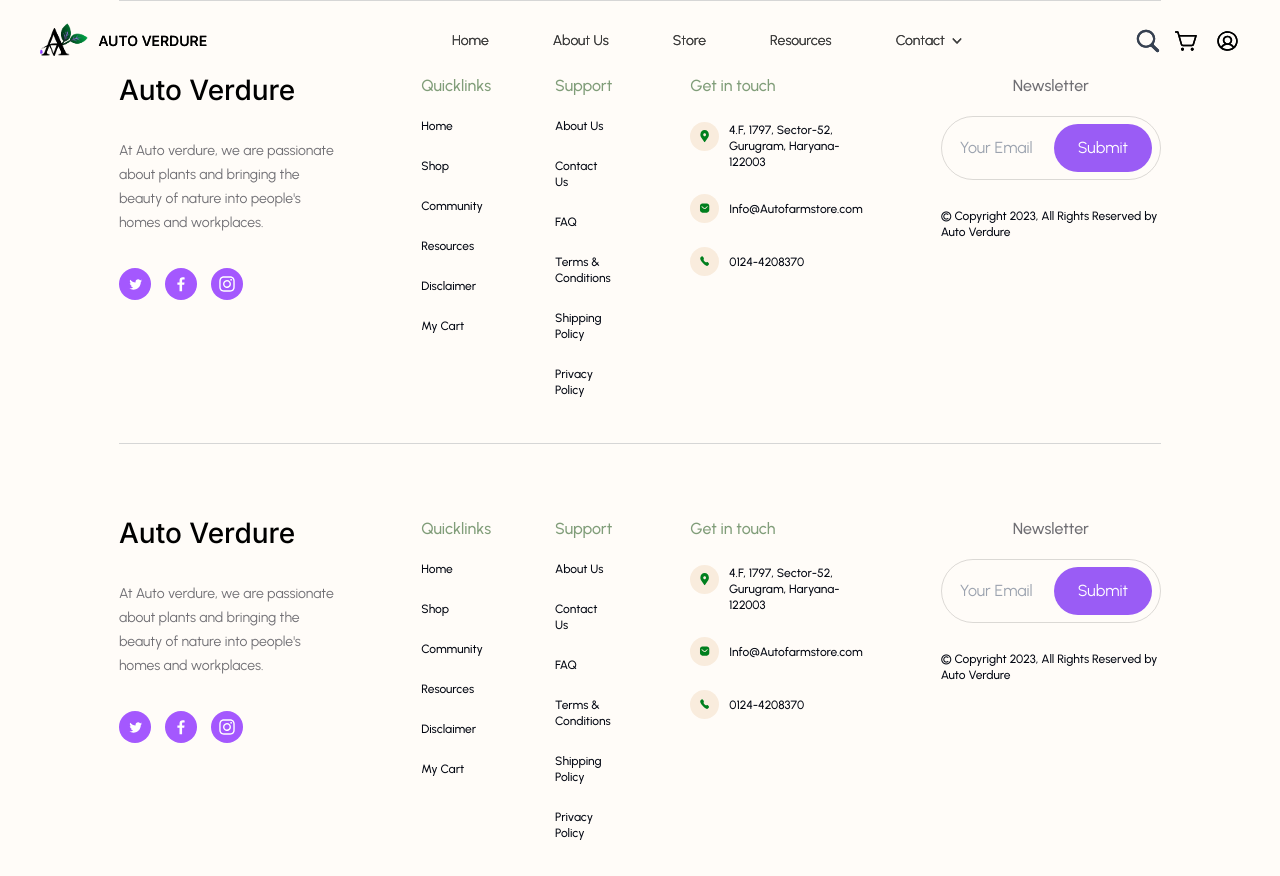
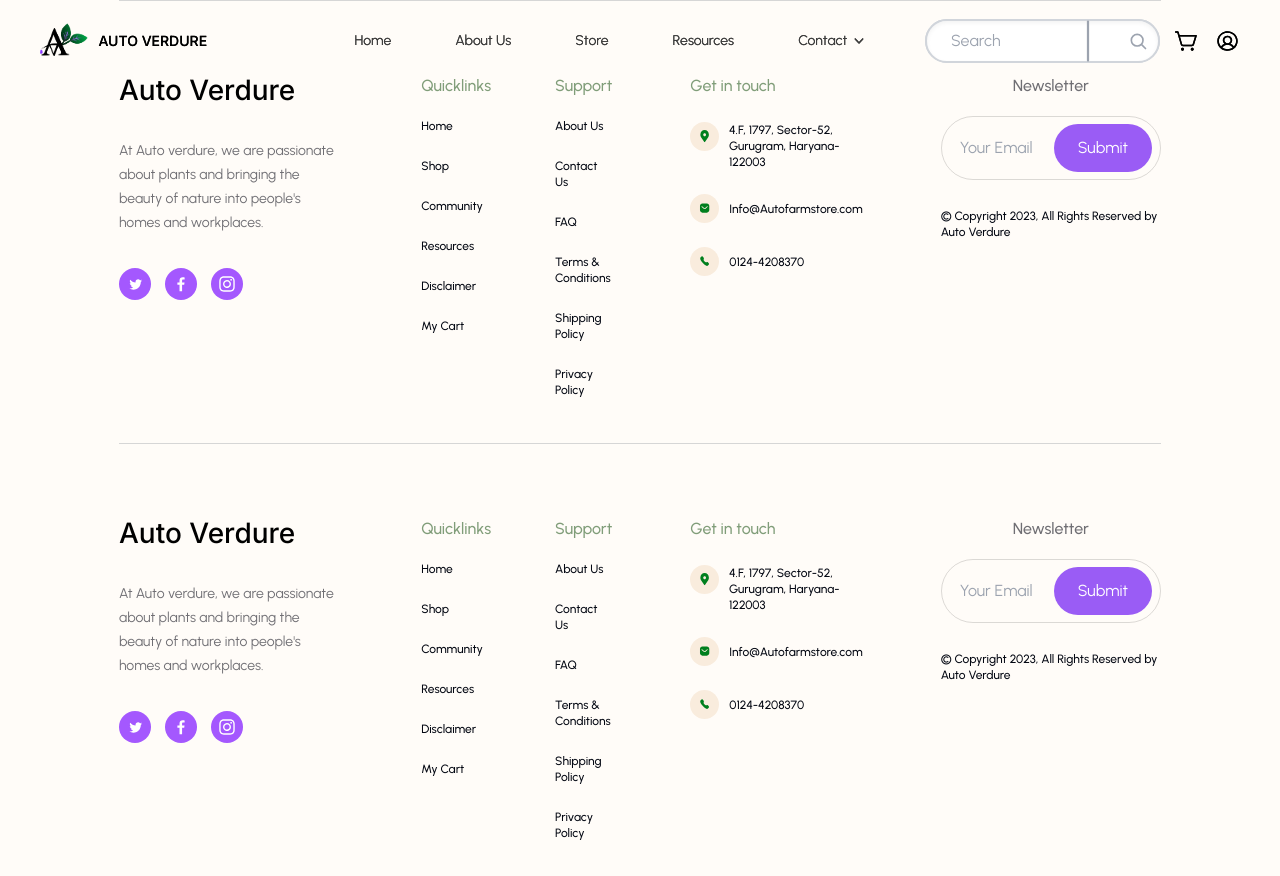
Before and after one commit to humonious17/AutoVerdureProject, a Next.js app: page /layouts/generalLayout in a window 1280 px wide. Shown: the top 876 px of the page. Built offline with nearby package versions, Linux system fonts and the light colour scheme.

Commit message:
Update search bar

```diff
--- a/app/ui/Navbar.jsx
+++ b/app/ui/Navbar.jsx
@@ -4,21 +4,13 @@
 import React, { useState } from "react";
 import { navItems } from "../constant/data";
 import { usePathname } from "next/navigation";
-
 import { PiLineVerticalLight } from "react-icons/pi";
 
 const Navbar = () => {
-  const [isVisible, setIsVisible] = useState(false);
   const [searchText, setSearchText] = useState("");
-
-  const toggleSearchBar = (e) => {
-    e.preventDefault();
-    setIsVisible(!isVisible);
-  };
 
   const handleClear = () => {
     setSearchText("");
-    setIsVisible(false);
   };
 
   const handleSearch = (e) => {
@@ -41,11 +33,24 @@
   }
 
   return (
-    <div className="w-full px-4 py-[19px] md:pl-[51px] md:pr-[27.53px] xl:pl-[77.34px] xl:pr-[77.34px] bg-transparent z-10 flex justify-between items-center absolute top-0" style={{ paddingLeft: "40px", paddingRight: "40px" }}>
+    <div
+      className="w-full px-4 py-[19px] md:pl-[51px] md:pr-[27.53px] xl:pl-[77.34px] xl:pr-[77.34px] bg-transparent z-10 flex justify-between items-center absolute top-0"
+      style={{ paddingLeft: "40px", paddingRight: "40px" }}
+    >
       {/* Logo and Company Name */}
-      <Link href="/" className="gap-[10px] no-underline text-black flex justify-center items-center">
+      <Link
+        href="/"
+        className="gap-[10px] no-underline text-black flex justify-center items-center"
+      >
         <div className="object-contain w-[48.475px] h-[44px]">
-          <Image src="/logoHD.png" alt="logo" width={48.475} height={44} unoptimized={true} priority />
+          <Image
+            src="/logoHD.png"
+            alt="logo"
+            width={48.475}
+            height={44}
+            unoptimized={true}
+            priority
+          />
         </div>
         <p className="text-sm leading-[28.8px] fontText uppercase text-center font-medium">
           Auto Verdure
@@ -61,12 +66,31 @@
       <div className="hidden xl:block" style={{ marginLeft: "90px" }}>
         <ul className="gap-16 flex justify-center items-center">
           {navItems.map((item, index) => (
-            <Link className="text-sm gap-1 flex justify-center items-center text-primaryGrayscale no-underline list-none font-normal leading-6" key={index} href={item.url}>
-              <li className={item.title === pathname ? "font-bold capitalize" : "font-normal hover:font-bold capitalize"}>
+            <Link
+              className="text-sm gap-1 flex justify-center items-center text-primaryGrayscale no-underline list-none font-normal leading-6"
+              key={index}
+              href={item.url}
+            >
+              <li
+                className={
+                  item.title === pathname
+                    ? "font-bold capitalize"
+                    : "font-normal hover:font-bold capitalize"
+                }
+              >
                 {item.title}
               </li>
-              <div className={item.title === "contact" ? "flex hover:font-bold" : "hidden"}>
-                <Image src="/downArrow.svg" alt="downArrow" width={16} height={16} />
+              <div
+                className={
+                  item.title === "contact" ? "flex hover:font-bold" : "hidden"
+                }
+              >
+                <Image
+                  src="/downArrow.svg"
+                  alt="downArrow"
+                  width={16}
+                  height={16}
+                />
               </div>
             </Link>
           ))}
@@ -74,48 +98,50 @@
       </div>
 
       {/* Search Bar, Cart, User Avatar */}
-      <div className="hidden xl:flex gap-[15px]">
-        <div className="relative flex items-center justify-center w-full">
-          <form className={`relative flex items-center transition-all duration-300 ease-out ${isVisible ? 'w-full' : 'w-10'}`} onSubmit={handleSearch}>
-            {/* Search Input */}
-            <div className="relative w-full">
+      <div className="hidden xl:flex gap-[15px] items-center">
+        {/* Search Bar */}
+        <form
+          className="relative flex items-center w-full"
+          onSubmit={handleSearch}
+        >
           <input
             type="text"
             name="search"
             required
             value={searchText}
             onChange={(e) => setSearchText(e.target.value)}
-                className={`transition-all duration-300 ease-out bg-white border-2 border-gray-300 rounded-full px-1 py-2 shadow-inner focus:outline-none focus:ring-2 focus:ring-gray-600 ${isVisible ? 'scale-100 w-full' : 'scale-0 w-0'} pl-6 pr-6`}
+            className="bg-white border-2 border-gray-300 rounded-full px-6 py-2 shadow-inner focus:outline-none focus:ring-2 focus:ring-gray-600 w-full"
             placeholder="Search"
             autoComplete="off"
             spellCheck="false"
-                onBlur={() => setIsVisible(false)} // Hide search bar when it loses focus
           />
 
+          {/* Line */}
+          <PiLineVerticalLight
+            size={48}
+            className="absolute right-12 top-1/2 transform -translate-y-1/2 text-gray-400"
+          />
+
+          {/* Clear button */}
           {searchText && (
             <button
               type="button"
               onClick={handleClear}
-                  className="absolute right-16 top-1/2 transform -translate-y-1/2 text-gray-700"
+              className="absolute right-10 top-1/2 transform -translate-y-1/2 text-gray-700"
               aria-label="Clear search"
             >
-
+              ✕
             </button>
           )}
-              {/*Line*/}
-              <button
-              className={`absolute right-3 top-1/2 transform -translate-y-1/2 text-gray-400  ${isVisible ? 'opacity-100' : 'opacity-0'}`}>
-                <PiLineVerticalLight size={48} className="mx-2"/> </button>
+
           {/* Search Icon */}
           <button
-                type="submit" // Use type="submit" to allow form submission
-                className={`absolute right-3 top-1/2 transform -translate-y-1/2 text-gray-400 ${isVisible ? 'opacity-100' : 'opacity-0'}`}
+            type="submit"
+            className="absolute right-3 top-1/2 transform -translate-y-1/2 text-gray-400"
             aria-label="Search"
           >
-
-
             <svg
-          className="w-5 h-5 text-gray-400 "
+              className="w-5 h-5 text-gray-400"
               fill="none"
               stroke="currentColor"
               viewBox="0 0 24 24"
@@ -128,24 +154,10 @@
                 d="M21 21l-4.35-4.35M11 18a7 7 0 100-14 7 7 0 000 14z"
               />
             </svg>
-
-              </button>
-            </div>
-
-            {/* Toggle Button */}
-            <button
-          type="submit"
-          onClick={toggleSearchBar}
-          className={`relative right-6 transition-all duration-300 ease-out bg-transparent flex items-center justify-center transform ${isVisible ? 'opacity-0' : 'opacity-100'}`}
-        >
-          <svg className="w-6 h-6 fill-current text-gray-700" xmlns="http://www.w3.org/2000/svg" viewBox="0 0 100 100">
-            <title>Search</title>
-            <path d="M41.7,3.3C20.6,3.3,3.4,20,3.4,40.7s17.1,37.4,38.3,37.4c5.9,0,11.5-1.3,16.5-3.7c2.5-1.2,5.5-0.6,7.5,1.3l19.4,19c2.6,2.5,6.7,2.5,9.3,0l0,0c2.7-2.6,2.7-6.9,0-9.6L76.1,67.3c-2.2-2.1-2.7-5.5-1.1-8.1c3.2-5.4,5-11.7,5-18.4C80,20,62.9,3.3,41.7,3.3L41.7,3.3z M41.7,12.1C57.9,12.1,71,24.9,71,40.7S57.9,69.4,41.7,69.4S12.5,56.6,12.5,40.7S25.5,12.1,41.7,12.1L41.7,12.1z"></path>
-          </svg>
           </button>
         </form>
-        </div>
 
+        {/* Cart and Profile Icons */}
         <div className="gap-4 flex justify-center items-center">
           <Link href="/cart" className="w-[24.53px] h-[24.53px]">
             <Image
@@ -156,7 +168,6 @@
               height={24.53}
             />
           </Link>
-          <div className="w-[24.53px] h-[24.53px]">
           <Link href="/profile" className="w-[24.53px] h-[24.53px]">
             <Image
               className="object-contain"
@@ -169,7 +180,6 @@
         </div>
       </div>
     </div>
-    </div>
   );
 };
 
```
Lines whose indentation alone changed are shown as unchanged.
